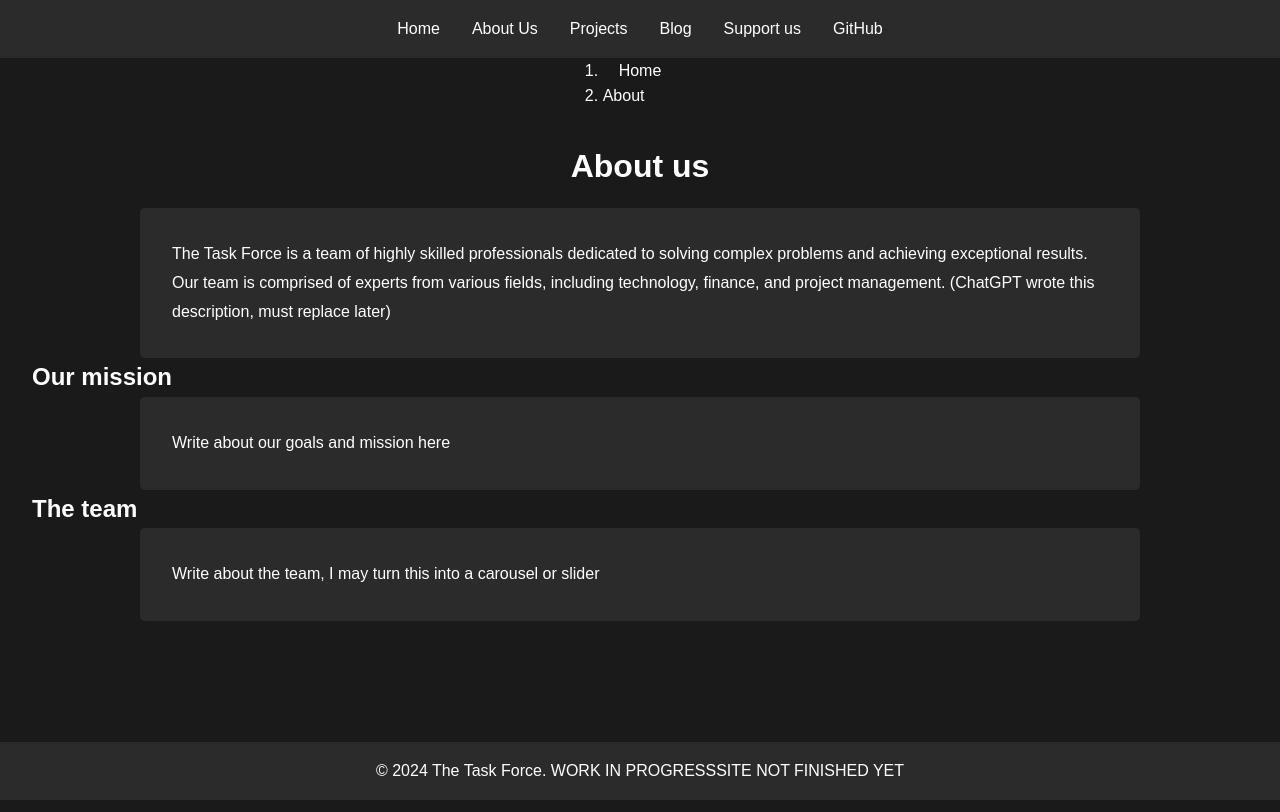
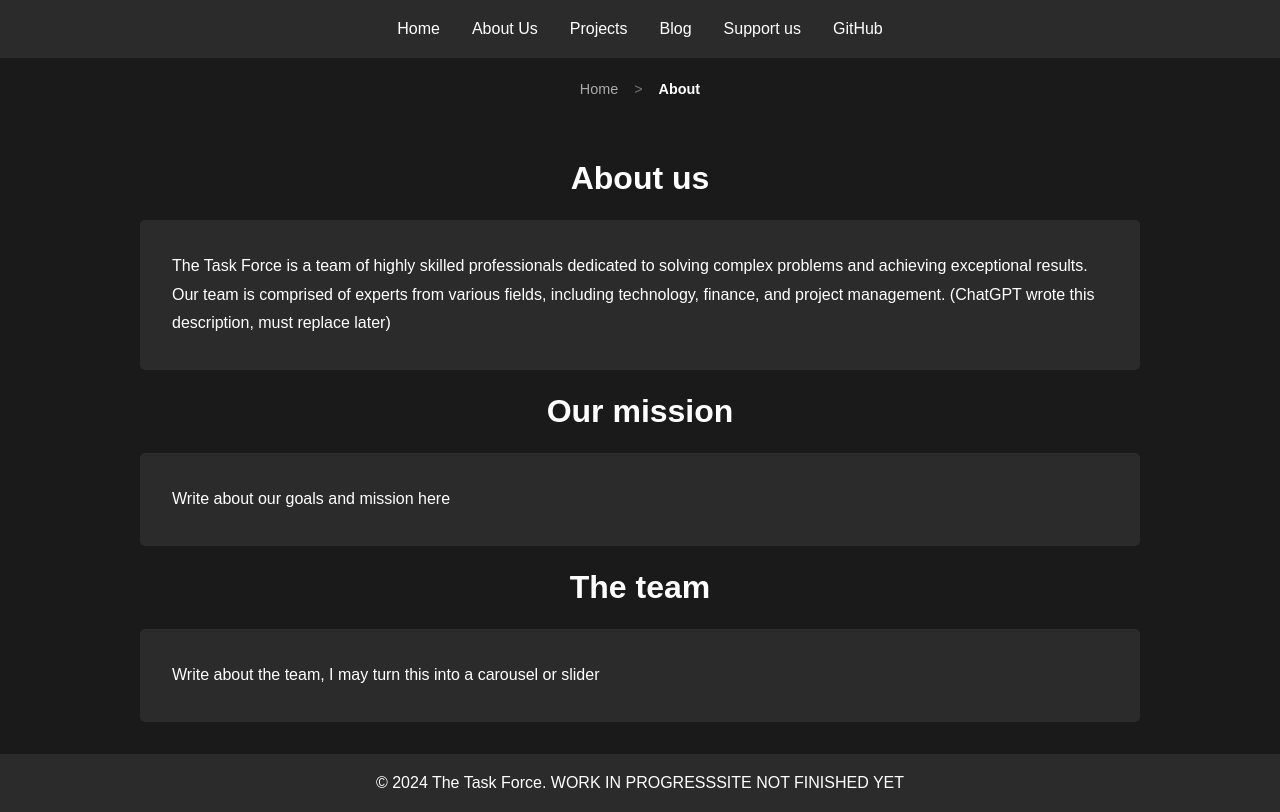
Before and after one commit to The-Task-Force/The-Task-Force.github.io, a website: page about.html in a window 1280 px wide. Drawn offline with Linux system fonts and the light colour scheme.

Commit message:
Improved scrollbar style

```diff
--- a/styles.css
+++ b/styles.css
@@ -41,6 +41,58 @@ nav a {
 
 nav a:hover {
   color: #f5a623;
+}
+
+.breadcrumb {
+ list-style: none;
+ display: flex;
+ max-width: 1200px;
+ margin: 20px auto 0;
+ padding: 0 1rem 20px;
+ font-size: 0.9rem;
+ color: #aaa;
+}
+
+.breadcrumb-item {
+ margin-right: 1rem;
+}
+
+.breadcrumb-item:not(:last-child)::after {
+ content: ">";
+ color: #777;
+}
+
+.breadcrumb-item a {
+ color: #aaa;
+ text-decoration: none;
+ transition: color 0.3s ease;
+}
+
+.breadcrumb-item a:hover {
+ color: #ccc;
+}
+
+.breadcrumb-item.active {
+ color: #fff;
+ font-weight: 600;
+}
+
+::-webkit-scrollbar {
+ width: 12px;
+ height: 12px;
+}
+
+::-webkit-scrollbar-track {
+ background-color: #121212;
+}
+
+::-webkit-scrollbar-thumb {
+ background-color: #555;
+ border-radius: 6px;
+}
+
+::-webkit-scrollbar-thumb:hover {
+ background-color: #666;
 }
 
 /* Main Content */
@@ -141,6 +193,12 @@ main {
 .about h1 {
   font-size: 2rem;
   margin-bottom: 1rem;
+  text-align: center;
+}
+
+.about h2 {
+  font-size: 2rem;
+  margin: 1rem;
   text-align: center;
 }
 
```
